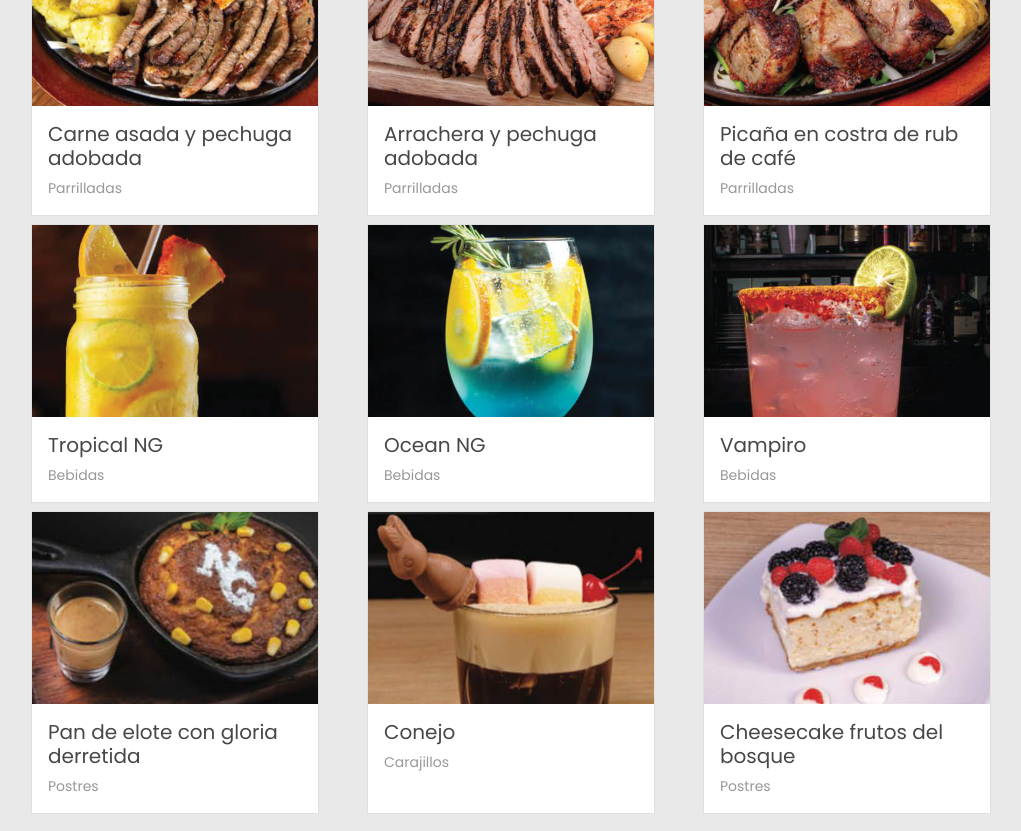
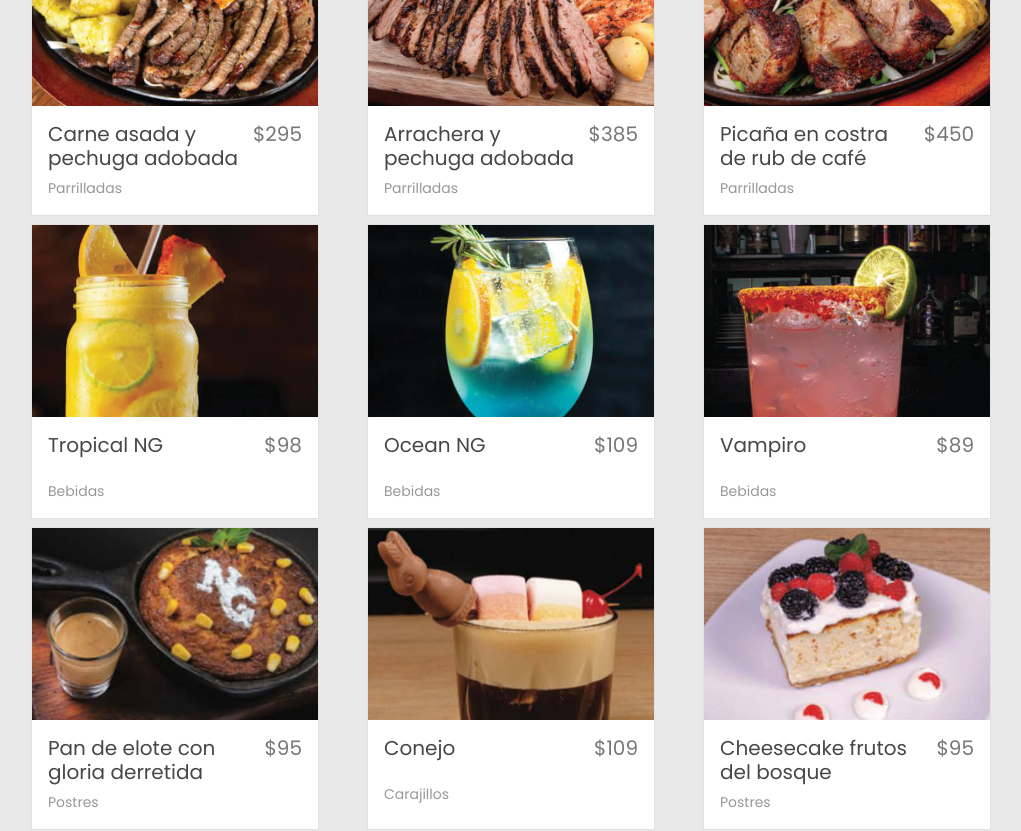
Before and after one commit to maurosanchezmatamoros/the-sound-of-grill, a React (Create React App) app: page / in a window 1280 px wide. Shown: the part 3140-3971 px from the top of the page, without its empty margins (129-1150 px from the left). Built offline with nearby package versions, Linux system fonts and the light colour scheme; the HTML template or start-up script is replaced by a standard one.

Commit message:
added price to menu cards

```diff
--- a/src/components/Item.js
+++ b/src/components/Item.js
@@ -8,7 +8,7 @@ export const Item = ({item}) => {
             <Card className="my-1">
                 <Card.Img  src={item.img} alt={item.name}/>
                 <Card.Body>
-                    <Card.Title>{item.name}</Card.Title>
+                    <Card.Title>{item.name} <p>{item.price}</p></Card.Title>
                     <Card.Text>{item.subcategory}</Card.Text>
                 </Card.Body>
             </Card>
--- a/src/styles/Item.css
+++ b/src/styles/Item.css
@@ -1,6 +1,16 @@
 .card-title{
     font-size: 20px !important;
     color: #474747;
+    display: flex;
+    flex-direction: row;
+    justify-content: space-between;
+    font-weight: 500;
+}
+
+.card-title p{
+    padding-left: 5px;
+    color: #777777;
+    font-weight: 400;
 }
 
 .card-text{
--- a/src/styles/MenuList.css
+++ b/src/styles/MenuList.css
@@ -41,6 +41,11 @@ section{
     background: none;
     margin: 0 1rem 1rem 0;
     font-family: 'Poppins';
+    font-weight: 500;
+}
+
+.menuTabs button b{
+    font-weight: 700;
 }
 
 .descargarMenu{
@@ -94,4 +99,12 @@ section{
     .descargarMenu{
         max-width: 250px;
     }
+
+    .menuTabs button{
+        font-weight: 400;
+    }
+
+    .menuTabs button b{
+        font-weight: 600;
+    }
 }
```
